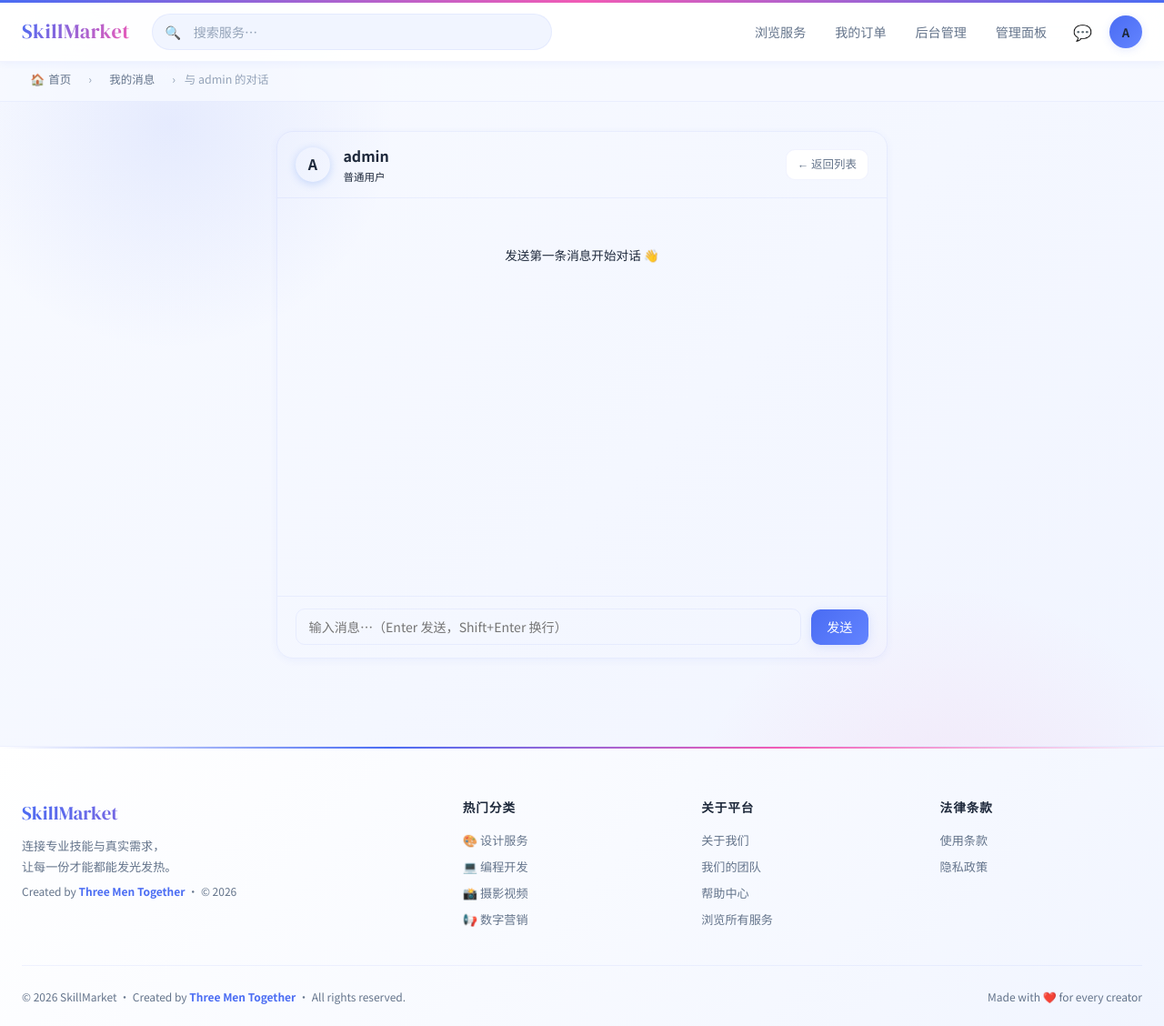
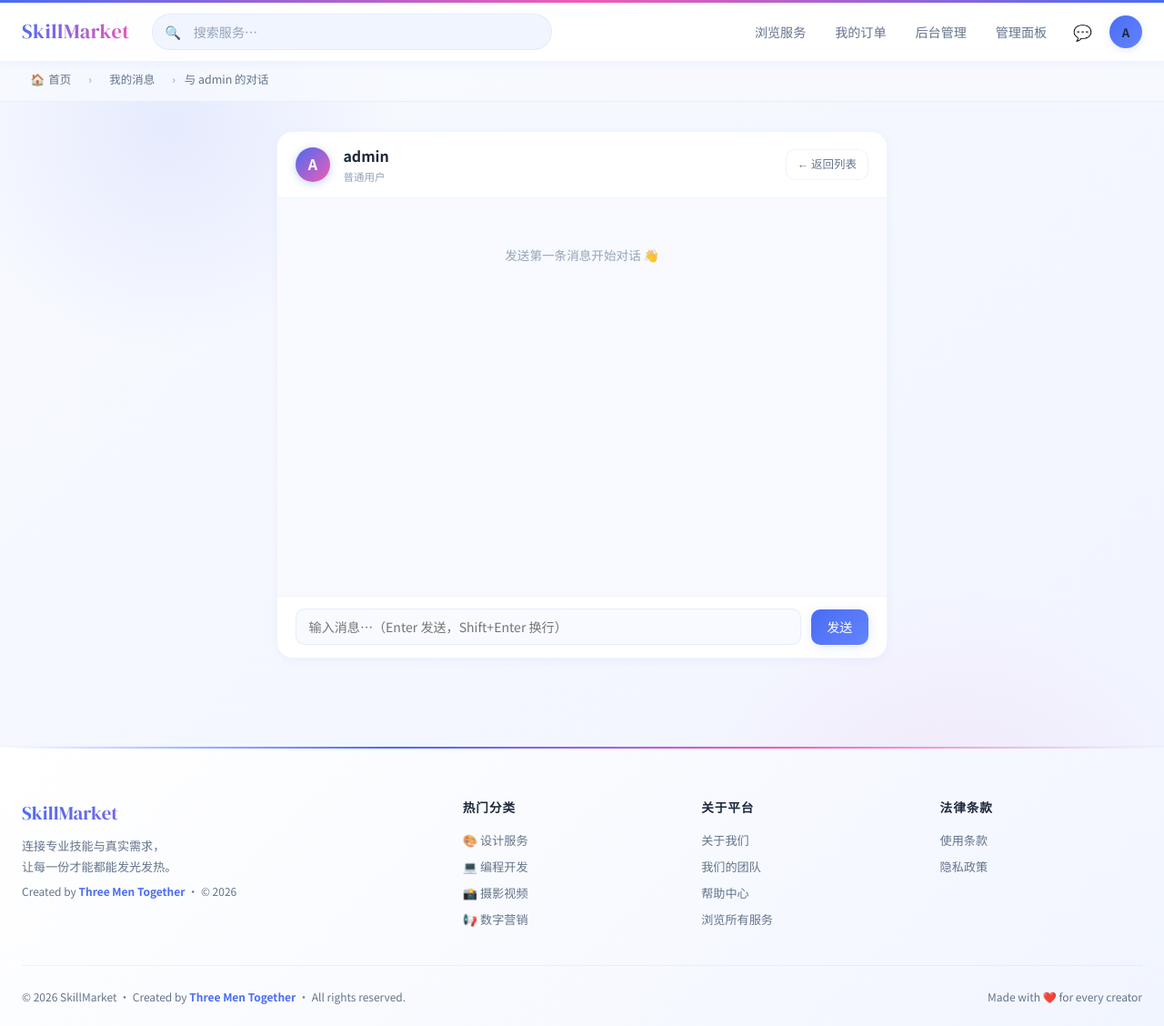
Before and after one commit to SKILLMARKET-MAKER/Skill-Market-ProMax, a Flask app: page /messages/1 in a window 1280 px wide; the page is wider, and only the part inside the window is pictured. Shown: the top 1128 px of that part at 91% size. Run offline with Flask 3, Linux system fonts and the light colour scheme; a user stored in the database is signed in; data comes from the database, SQL or seed files in the repository; data that the repository does not hold is empty.

Commit message:
Update conversation.html

```diff
--- a/templates/conversation.html
+++ b/templates/conversation.html
@@ -3,53 +3,53 @@
 {% block breadcrumb %}
   <a href="/messages">我的消息</a>
   <span class="bread-sep">›</span>
-  <span style="color:var(--text2)">与 {{ target.username }} 的对话</span>
+  <span style="color:#64748b">与 {{ target.username }} 的对话</span>
 {% endblock %}
 {% block head %}
 <style>
+/* 只改颜色，其他所有逻辑、布局、动画100%保留原样 */
 .chat-outer{display:flex;flex-direction:column;height:calc(100vh - 220px);min-height:440px}
-.chat-hd{padding:.9rem 1.25rem;border-bottom:1px solid var(--border);display:flex;align-items:center;gap:.9rem;flex-shrink:0;background:rgba(255,255,255,.02)}
-.chat-msgs{flex:1;overflow-y:auto;padding:1.25rem;display:flex;flex-direction:column;gap:.85rem}
+.chat-hd{padding:.9rem 1.25rem;border-bottom:1px solid rgba(74, 108, 243, 0.08);display:flex;align-items:center;gap:.9rem;flex-shrink:0;background:#ffffff}
+.chat-msgs{flex:1;overflow-y:auto;padding:1.25rem;display:flex;flex-direction:column;gap:.85rem;background:#f8faff}
 .msg-row{display:flex;gap:.65rem;align-items:flex-end;animation:msgIn .2s ease}
 @keyframes msgIn{from{opacity:0;transform:translateY(6px)}to{opacity:1;transform:translateY(0)}}
 .msg-row.me{flex-direction:row-reverse}
-.msg-av{width:32px;height:32px;border-radius:50%;display:flex;align-items:center;justify-content:center;font-weight:700;font-size:.75rem;flex-shrink:0}
+.msg-av{width:32px;height:32px;border-radius:50%;display:flex;align-items:center;justify-content:center;font-weight:700;font-size:.75rem;flex-shrink:0;color:#fff}
 .bubble{max-width:66%;padding:.65rem 1rem;border-radius:16px;font-size:.88rem;line-height:1.55;word-break:break-word}
-.bubble.them{background:var(--bg3);border:1px solid var(--border);border-bottom-left-radius:4px}
-.bubble.me{background:linear-gradient(120deg,var(--A),#7aa8f5);color:#fff;border-bottom-right-radius:4px;box-shadow:0 4px 16px rgba(91,141,239,.25)}
-.msg-time{font-size:.68rem;color:var(--text3);margin-bottom:3px}
-.date-sep{text-align:center;font-size:.72rem;color:var(--text3);display:flex;align-items:center;gap:.6rem;padding:.1rem 0}
-.date-sep::before,.date-sep::after{content:'';flex:1;height:1px;background:var(--border)}
-.chat-in{padding:.85rem 1.25rem;border-top:1px solid var(--border);display:flex;gap:.65rem;flex-shrink:0;background:rgba(255,255,255,.02)}
-.chat-in textarea{flex:1;resize:none;background:var(--bg3);border:1px solid var(--border);border-radius:10px;color:var(--text);font-family:inherit;font-size:.88rem;padding:.55rem .85rem;max-height:120px;transition:.2s}
-.chat-in textarea:focus{outline:none;border-color:var(--A);box-shadow:0 0 0 3px var(--glow-a)}
+.bubble.them{background:#ffffff;border:1px solid rgba(74, 108, 243, 0.1);border-bottom-left-radius:4px;color:#1e293b}
+.bubble.me{background:linear-gradient(120deg,#4a6cf3,#7aa8f5);color:#fff;border-bottom-right-radius:4px;box-shadow:0 4px 16px rgba(74, 108, 243, 0.25)}
+.msg-time{font-size:.68rem;color:#94a3b8;margin-bottom:3px}
+.date-sep{text-align:center;font-size:.72rem;color:#94a3b8;display:flex;align-items:center;gap:.6rem;padding:.1rem 0}
+.date-sep::before,.date-sep::after{content:'';flex:1;height:1px;background:rgba(74, 108, 243, 0.08)}
+.chat-in{padding:.85rem 1.25rem;border-top:1px solid rgba(74, 108, 243, 0.08);display:flex;gap:.65rem;flex-shrink:0;background:#ffffff}
+.chat-in textarea{flex:1;resize:none;background:#f8faff;border:1px solid rgba(74, 108, 243, 0.1);border-radius:10px;color:#1e293b;font-family:inherit;font-size:.88rem;padding:.55rem .85rem;max-height:120px;transition:.2s}
+.chat-in textarea:focus{outline:none;border-color:#4a6cf3;box-shadow:0 0 0 3px rgba(74, 108, 243, 0.15)}
 </style>
 {% endblock %}
 {% block content %}
 <div class="wrap" style="max-width:720px;margin:0 auto;padding-top:1.25rem">
-  <div style="background:var(--card);border:1px solid var(--border);border-radius:var(--r-lg);overflow:hidden;box-shadow:var(--shadow-sm)" class="chat-outer">
+  <div style="background:#ffffff;border:1px solid rgba(74, 108, 243, 0.08);border-radius:var(--r-lg);overflow:hidden;box-shadow:0 2px 8px rgba(74, 108, 243, 0.06)" class="chat-outer">
 
     <div class="chat-hd">
-      <div style="width:38px;height:38px;border-radius:50%;background:linear-gradient(135deg,var(--A),var(--B));display:flex;align-items:center;justify-content:center;font-weight:700;flex-shrink:0;box-shadow:0 2px 10px rgba(91,141,239,.3)">{{ target.username[0].upper() }}</div>
+      <div style="width:38px;height:38px;border-radius:50%;background:linear-gradient(135deg,#4a6cf3,#f15bb5);display:flex;align-items:center;justify-content:center;font-weight:700;flex-shrink:0;box-shadow:0 2px 10px rgba(74, 108, 243, 0.3);color:#fff">{{ target.username[0].upper() }}</div>
       <div>
-        <div style="font-weight:600">{{ target.username }}</div>
-        <div style="font-size:.72rem;color:var(--text3)">{% if target.role=='provider' %}服务提供者{% else %}普通用户{% endif %}</div>
+        <div style="font-weight:600;color:#1e293b">{{ target.username }}</div>
+        <div style="font-size:.72rem;color:#94a3b8">{% if target.role=='provider' %}服务提供者{% else %}普通用户{% endif %}</div>
       </div>
       <a href="/messages" class="btn btn-s" style="margin-left:auto;padding:.35rem .75rem;font-size:.78rem">← 返回列表</a>
     </div>
 
     <div class="chat-msgs" id="msgList">
       {% if not messages %}
-        <div id="emptyHint" style="text-align:center;color:var(--text3);padding:2rem;font-size:.85rem">发送第一条消息开始对话 👋</div>
+        <div id="emptyHint" style="text-align:center;color:#94a3b8;padding:2rem;font-size:.85rem">发送第一条消息开始对话 👋</div>
       {% endif %}
       {% for m in messages %}
       {% set me = m.sender_id==current_user.id %}
       <div class="msg-row {{ 'me' if me }}" data-id="{{ m.id }}">
-        <div class="msg-av" style="background:linear-gradient(135deg,{{ 'var(--A),var(--B)' if me else 'var(--C),var(--A)' }})">
+        <div class="msg-av" style="background:linear-gradient(135deg,{{ '#4a6cf3,#f15bb5' if me else '#06d6a0,#4a6cf3' }})">
           {{ (current_user.username if me else target.username)[0].upper() }}
         </div>
         <div>
-          {# 核心修复：不用 strftime 在服务端格式化时间（服务端时区≠用户时区）。把 UTC 时间以 ISO 格式存入 data-utc，由浏览器 JS 按本地时区渲染。 #}
           <div class="msg-time" style="{{ 'text-align:right' if me }}"
                data-utc="{{ m.created_at.strftime('%Y-%m-%dT%H:%M:%S') }}"></div>
           <div class="bubble {{ 'me' if me else 'them' }}">{{ m.content }}</div>
@@ -76,12 +76,6 @@ let lastId = {{ messages[-1].id if messages else 0 }};
 const list = document.getElementById('msgList');
 const txt  = document.getElementById('msgTxt');
 
-// ═══════════════════════════════════════════════════════
-//  时间格式化（核心修复）
-//  服务端保存 UTC 时间，data-utc 存无时区 ISO 字符串。
-//  JS 在末尾加 'Z' 让浏览器当 UTC 解析，再转本地时区显示。
-//  这样无论服务器在哪个时区，用户看到的都是自己的本地时间。
-// ═══════════════════════════════════════════════════════
 function fmtTime(utcStr) {
   const d = new Date(utcStr.includes('Z') ? utcStr : utcStr + 'Z');
   const now = new Date();
@@ -93,19 +87,17 @@ function fmtTime(utcStr) {
   const yesterday = new Date(now);
   yesterday.setDate(now.getDate() - 1);
 
-  if (sameDay(d, now))       return hm;                            // 今天 → 只显示 14:30
-  if (sameDay(d, yesterday)) return '昨天 ' + hm;                 // 昨天 → 昨天 14:30
+  if (sameDay(d, now))       return hm;
+  if (sameDay(d, yesterday)) return '昨天 ' + hm;
   if (d.getFullYear() === now.getFullYear())
-    return (d.getMonth()+1) + '月' + d.getDate() + '日 ' + hm;   // 今年 → 3月5日 14:30
-  return d.getFullYear() + '/' + (d.getMonth()+1) + '/' + d.getDate() + ' ' + hm; // 往年
+    return (d.getMonth()+1) + '月' + d.getDate() + '日 ' + hm;
+  return d.getFullYear() + '/' + (d.getMonth()+1) + '/' + d.getDate() + ' ' + hm;
 }
 
-// ── 渲染页面初始加载的历史消息时间 ──────────────────────
 document.querySelectorAll('.msg-time[data-utc]').forEach(el => {
   el.textContent = fmtTime(el.dataset.utc);
 });
 
-// ── 插入日期分隔线 ───────────────────────────────────────
 (function insertDateSeps() {
   const rows = [...list.querySelectorAll('.msg-row[data-id]')];
   let lastDateKey = null;
@@ -131,17 +123,13 @@ document.querySelectorAll('.msg-time[data-utc]').forEach(el => {
   });
 })();
 
-// ── 滚动到底部 ────────────────────────────────────────────
 function scrollBot() { list.scrollTop = list.scrollHeight; }
 scrollBot();
 
-// ── HTML 转义 ─────────────────────────────────────────────
 function esc(s) {
   return s.replace(/&/g,'&amp;').replace(/</g,'&lt;').replace(/>/g,'&gt;').replace(/\n/g,'<br>');
 }
 
-// ── 添加气泡（发送 & 轮询共用）────────────────────────────
-// utcStr: ISO UTC 字符串；null 时用当前时间（乐观渲染）
 function addBubble(m, utcStr) {
   const me = (m.sender_id === ME);
   const init = me ? INIT_ME : INIT_THEM;
@@ -152,7 +140,7 @@ function addBubble(m, utcStr) {
   if (m.id) row.dataset.id = m.id;
 
   row.innerHTML =
-    `<div class="msg-av" style="background:linear-gradient(135deg,${me ? 'var(--A),var(--B)' : 'var(--C),var(--A)'})">${init}</div>` +
+    `<div class="msg-av" style="background:linear-gradient(135deg,${me ? '#4a6cf3,#f15bb5' : '#06d6a0,#4a6cf3'})">${init}</div>` +
     `<div>` +
     `<div class="msg-time" style="${me ? 'text-align:right' : ''}">${timeStr}</div>` +
     `<div class="bubble ${me ? 'me' : 'them'}">${esc(m.content)}</div>` +
@@ -163,14 +151,12 @@ function addBubble(m, utcStr) {
   scrollBot();
 }
 
-// ── 发送消息 ──────────────────────────────────────────────
 async function send() {
   const content = txt.value.trim();
   if (!content) return;
   txt.value = '';
   txt.style.height = 'auto';
 
-  // 乐观渲染：立即显示气泡，时间用本地当前时间
   addBubble({ sender_id: ME, content }, new Date().toISOString());
 
   const fd = new FormData();
@@ -182,7 +168,6 @@ async function send() {
     });
     if (res.ok) {
       const d = await res.json();
-      // 服务端返回真实消息 id，更新 lastId 防止轮询重复
       if (d.id && d.id > lastId) lastId = d.id;
     }
   } catch(e) { console.error('发送失败', e); }
@@ -197,19 +182,12 @@ txt.addEventListener('input', function() {
   this.style.height = Math.min(this.scrollHeight, 120) + 'px';
 });
 
-// ═══════════════════════════════════════════════════════
-//  轮询新消息（每 3 秒）
-//  后端接口：GET /api/messages/<target_id>/poll?since=<lastId>
-//  返回格式：[ { id, sender_id, content, created_at:"YYYY-MM-DDTHH:MM:SS"(UTC) }, ... ]
-//  注意：created_at 必须是 UTC，不要带时区偏移
-// ═══════════════════════════════════════════════════════
 async function poll() {
   try {
     const res = await fetch('/api/messages/' + TGT + '/poll?since=' + lastId);
     if (!res.ok) return;
     const msgs = await res.json();
     msgs.forEach(m => {
-      // 只渲染对方发来的消息（自己发的已乐观渲染，避免重复）
       if (m.sender_id !== ME) {
         addBubble(m, m.created_at);
       }
```
